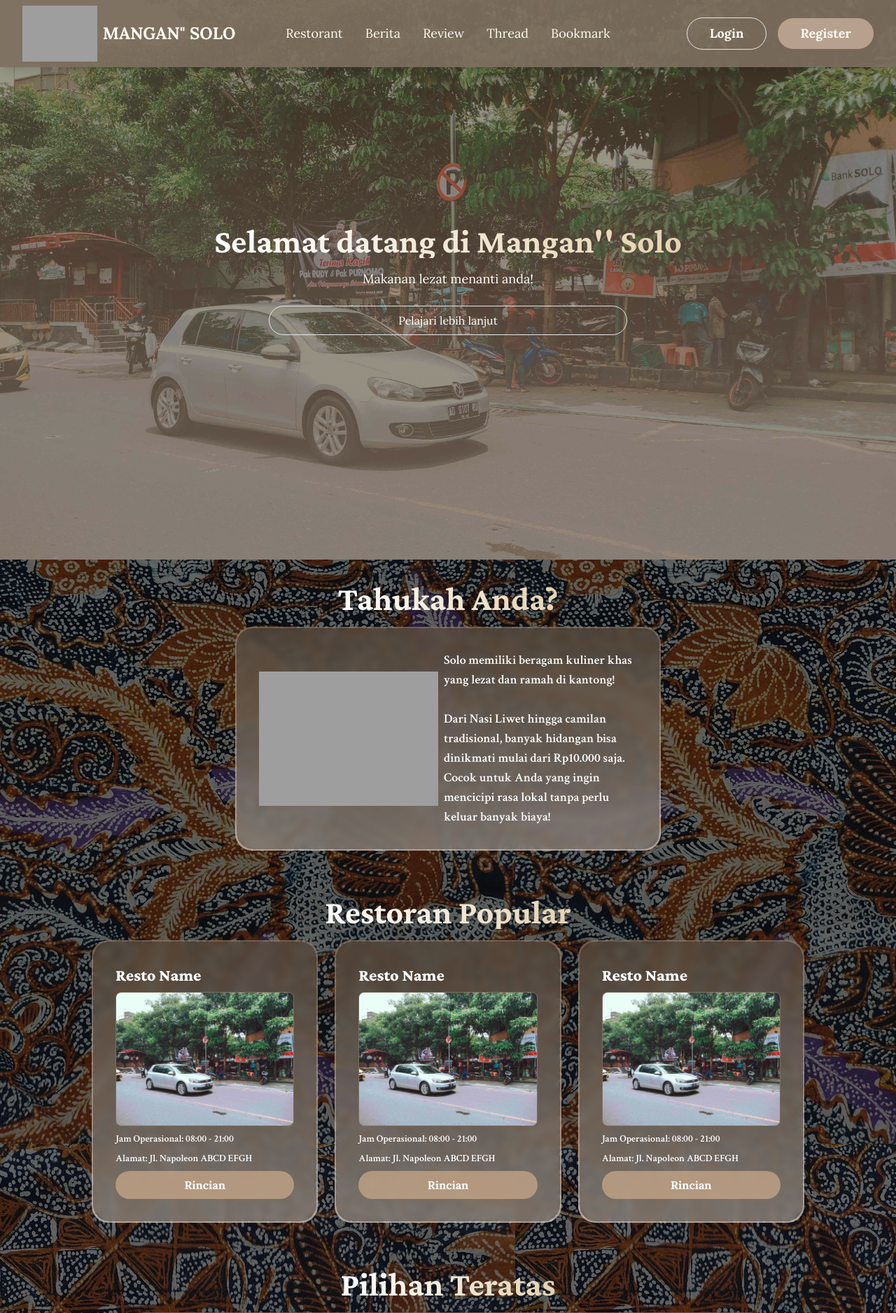
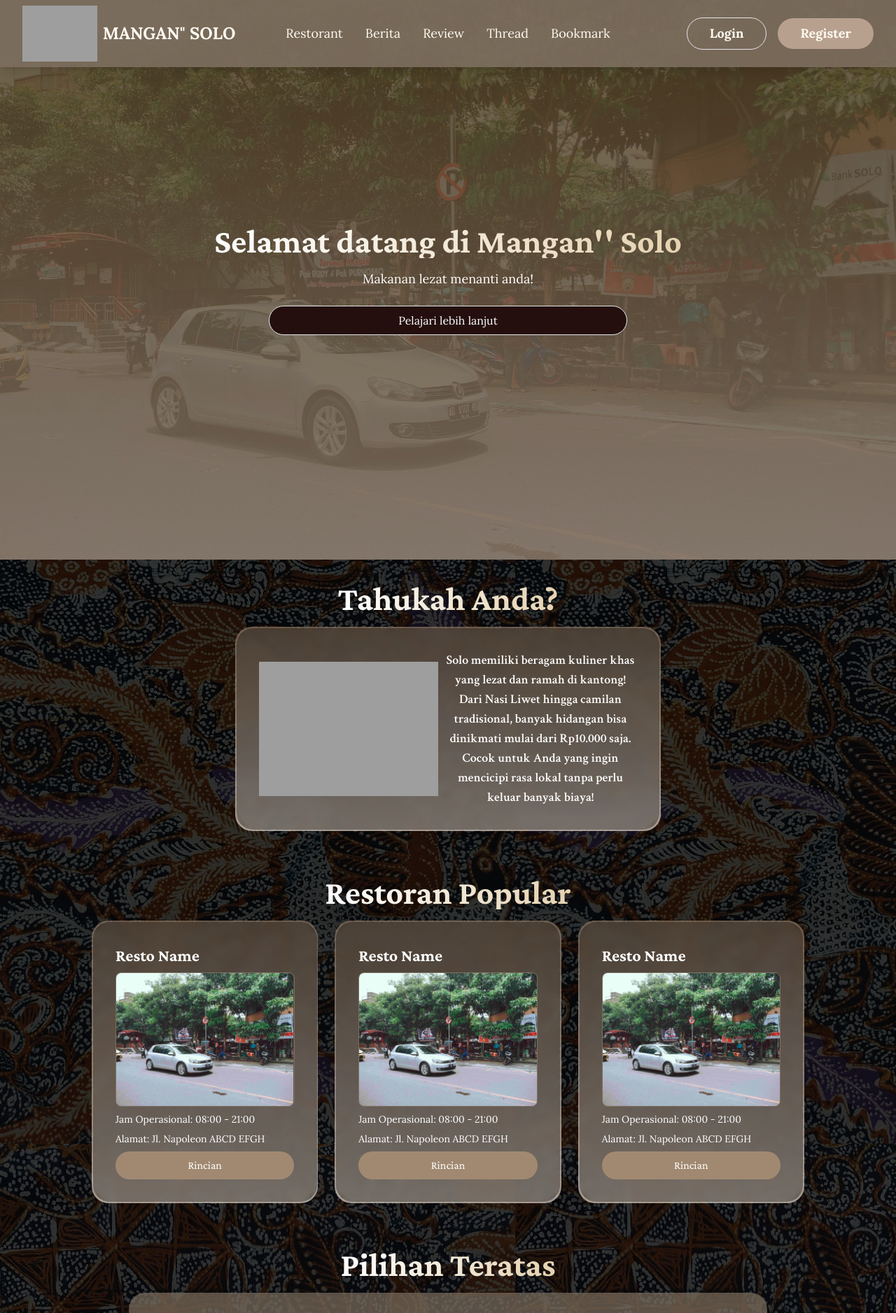
Before and after one commit to muttyqt15/pbp-6, a Django app: page / in a window 1280 px wide. Shown: the top 1877 px of the page at 70% size. Run offline with Django 5.2, Linux system fonts and the light colour scheme; some libraries are stand-ins or nearby versions; grey boxes are pictures that could not be loaded.

Commit message:
hero fixed

```diff
--- a/api/main/templates/_components/funfact.html
+++ b/api/main/templates/_components/funfact.html
@@ -20,9 +20,8 @@
             src="{% static 'images/tahukah-anda.svg' %}"
             alt="food"
             class="h-48" />
-          <p class="text-[#fff] font-semibold font-crimson text-left text-lg">
+          <p class="text-[#fff] font-semibold font-crimson text-center text-lg">
             Solo memiliki beragam kuliner khas yang lezat dan ramah di kantong!
-            <br /><br />
             Dari Nasi Liwet hingga camilan tradisional, banyak hidangan bisa
             dinikmati mulai dari Rp10.000 saja. Cocok untuk Anda yang ingin
             mencicipi rasa lokal tanpa perlu keluar banyak biaya!
--- a/api/main/templates/_components/hero.html
+++ b/api/main/templates/_components/hero.html
@@ -3,7 +3,7 @@
   <h1 class="text-3xl lg:text-5xl font-bold bg-clip-text bg-gradient-to-r from-[#fff] to-dutch text-transparent text-center">Selamat datang di Mangan'' Solo</h1>
   <div class="gap-6 sm:w-1/2 flex flex-col items-center">
     <p class="text-base sm:text-lg">Makanan lezat menanti anda!</p>
-    <button class="py-2 px-8 border rounded-full w-full max-w-lg hover:translate-y-1 duration-300 transition ease-in-out text-sm sm:text-base">
+    <button class="py-2 px-8 border rounded-full w-full max-w-lg bg-licorice hover:translate-y-1 duration-300 transition ease-in-out text-sm sm:text-base text-white">
       <p>Pelajari lebih lanjut</p>
     </button>
   </div>
--- a/api/main/templates/_components/pilihan-teratas.html
+++ b/api/main/templates/_components/pilihan-teratas.html
@@ -15,9 +15,10 @@
         alt="food"
         class="h-44 sm:h-48 lg:h-72 object-contain border rounded-3xl" />
       <button
-        class="w-fit px-6 sm:px-12 lg:px-24 py-2 bg-lion/80 font-bold text-[#fff] rounded-full hover:bg-dutch hover:text-raisin duration-300 transition">
+        class="w-fit px-6 sm:px-12 lg:px-24 py-2 bg-lion/80 font-reguler text-[#fff] rounded-full hover:bg-dutch hover:text-raisin active:bg-[#A18971] duration-300 transition">
         Melihat Rincian
       </button>
+
     </div>
     <h3 class="text-2xl sm:text-4xl font-bold mt-16 mb-4">
       Apa kata mereka tentang
--- a/api/main/templates/_components/popular-resto.html
+++ b/api/main/templates/_components/popular-resto.html
@@ -1,5 +1,5 @@
 <div
-  class="p-8 gap-4 text-center text-[#fff] font-lora h-full w-full flex flex-col items-center justify-center">
+  class="p-8 gap-4 text-center text-[#fff] font-pro h-full w-full flex flex-col items-center justify-center">
   <h1
     class="text-3xl lg:text-5xl font-bold bg-clip-text bg-gradient-to-r from-[#fff] to-dutch text-transparent text-center">
     Restoran Popular
--- a/api/main/templates/_components/resto-card.html
+++ b/api/main/templates/_components/resto-card.html
@@ -9,20 +9,20 @@
       class="rounded-3xl bg-transparent backdrop-blur-sm p-8 relative m-[2px]">
       <div
         class="relative z-10 flex gap-4 lg:gap-2 flex-col items-center gap-2">
-        <h3 class="text-2xl font-extrabold text-left w-full font-pro">
+        <h3 class="text-2xl font-bold text-left w-full font-pro">
           Resto Name
         </h3>
         <img
           src="{% static 'images/hero.jpg' %}"
           alt="food"
           class="h-48 rounded-lg border border-coyote" />
-        <p class="text-[#fff] font-semibold font-crimson text-left text-xs lg:text-sm w-full">
+        <p class="text-[#fff] font-reguler font-lora text-left text-xs lg:text-sm w-full">
           Jam Operasional: <span>08:00 - 21:00</span>
         </p>
-        <p class="text-[#fff] font-semibold font-crimson text-left text-xs lg:text-sm w-full">
+        <p class="text-[#fff] font-reguler font-lora text-left text-xs lg:text-sm w-full">
           Alamat: <span>Jl. Napoleon ABCD EFGH</span>
         </p>
-        <button class="w-full py-2 bg-lion/80 font-bold text-[#fff] rounded-full hover:translate-y-[2px] duration-300 transition">Rincian</button>
+        <button class="w-full py-2 bg-[#A18971] font-reguler text-[#fff] rounded-full hover:translate-y-[2px] duration-300 transition">Rincian</button>
       </div>
       <!-- Semi-transparent overlay -->
       <div class="absolute inset-0 bg-black/30 rounded-3xl"></div>
--- a/api/thread/templates/_components/create_comment.html
+++ b/api/thread/templates/_components/create_comment.html
@@ -8,7 +8,7 @@
     rows="4"
     placeholder="Berikan comment..."
     required
-    class="w-full text-black placeholder:text-raisin/70 bg-dutch/90 rounded-lg p-4 focus:outline-none focus:ring-2 focus:ring-lion font-pro resize-none transition"></textarea>
+    class="w-full text-black placeholder:text-raisin/70 bg-lion/90 rounded-lg p-4 focus:outline-none focus:ring-2 focus:ring-lion font-pro resize-none transition"></textarea>
   <button
     type="submit"
     class="bg-raisin text-white py-2 px-6 rounded-md hover:bg-black transition">
--- a/api/thread/templates/_components/thread.html
+++ b/api/thread/templates/_components/thread.html
@@ -51,13 +51,13 @@
     data-thread-id="{{ thread.id }}">
     <button
       data-thread-id="{{ thread.id }}"
-        class="text-gray-600 font-bold hover:text-coyote duration-300 transition text-sm"
+      class="text-licorice font-bold hover:text-white duration-300 transition text-sm"
       onclick="toggleEditMode({{ thread.id }}, event); event.stopPropagation();">
       Edit
     </button>
     <button
       data-thread-id="{{ thread.id }}"
-        class="text-gray-600 hover:text-red-600 duration-300 transition text-sm font-bold"
+      class="text-licorice hover:text-white duration-300 transition text-sm font-bold"
       onclick="deleteThread({{ thread.id }}, event); event.stopPropagation();">
       Delete
     </button>
--- a/templates/base.html
+++ b/templates/base.html
@@ -30,8 +30,8 @@
             },
             backgroundImage: {
               batik:
-                "linear-gradient(rgba(0, 0, 0, 0.6), rgba(0, 0, 0, 0.6)), url('/static/images/batik.png')",
-              hero: "linear-gradient(rgba(73, 53, 24, 0.5), rgba(125, 110, 95, 0.8)), url('/static/images/hero.jpg')",
+                "linear-gradient(rgba(0, 0, 0, 0.8), rgba(0, 0, 0, 0.8)), url('/static/images/batik.png')",
+              hero: "linear-gradient(rgba(73, 53, 24, 0.8), rgba(125, 110, 95, 0.9)), url('/static/images/hero.jpg')",
             },
           },
         },
```
Also changed, not shown: api/authentication/templates/login.html (+20 -13 lines), api/authentication/templates/signup.html (+21 -26 lines). Lines whose indentation alone changed are shown as unchanged.
